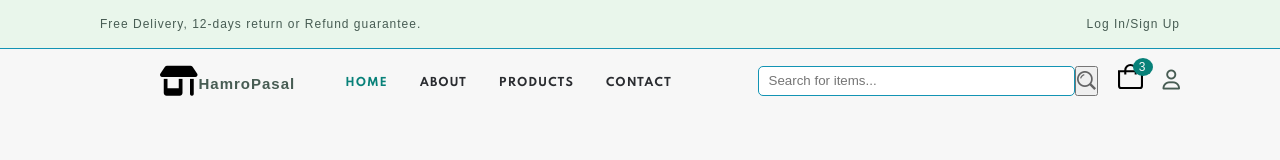
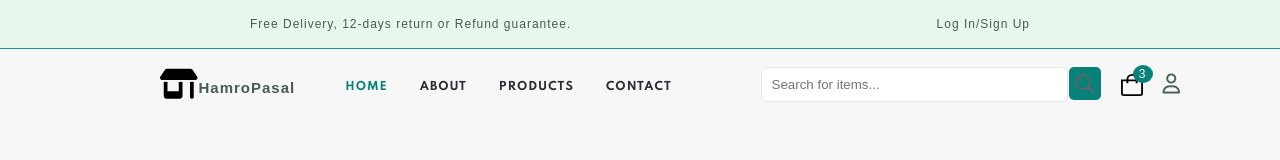
Before and after one commit to chandrakamalsingh007/Ecommerce-website, a website built with Vite: page index.html in a window 1280 px wide. Built offline with nearby package versions, Linux system fonts and the light colour scheme.

Commit message:
styling navbar completed

```diff
--- a/style.css
+++ b/style.css
@@ -80,9 +80,9 @@ a{
 
 .form-input{
     width: 100%;
-    border: 1px solid var(--borderColor);
+    border: 1px solid var(--borderColorSecondary);
     padding-inline:1rem;
-    height: 30px;
+    height: 35px;
     border-radius: 0.5rem;
     -webkit-border-radius: 0.5rem;
     -moz-border-radius: 0.5rem;
@@ -104,6 +104,7 @@ a{
     background-color: var(--supporting-color);
     color: var(--textColor);
     border-bottom: 1px solid var(--borderColor);
+    padding: 0 15rem;
 
     & p,a{
         font-size: 1.2rem;
@@ -202,10 +203,20 @@ a{
 .header-search{
     width:340px;
     display: flex;
+    gap: 0.1rem;
 }
 .search-btn{
+    width: 35px;
+    height: 33px;
     position: relative;
     cursor:pointer;
+    border-radius: 5px;
+    border: none;
+    background-color: var(--main-color);
+    -webkit-border-radius: 5px;
+    -moz-border-radius: 5px;
+    -ms-border-radius: 5px;
+    -o-border-radius: 5px;
 }
 .header-action-btn{
     position: relative;
@@ -213,7 +224,8 @@ a{
 }
 
 .header-action-btn img{
-    width: 25px;
+    width: 22px;
+    margin-top: 10px;
 
 }
 
@@ -237,5 +249,6 @@ a{
 
 .user i{
     font-size: 20px;
+    cursor: pointer;
 }
 /***** End Navbar Section *****/
```
